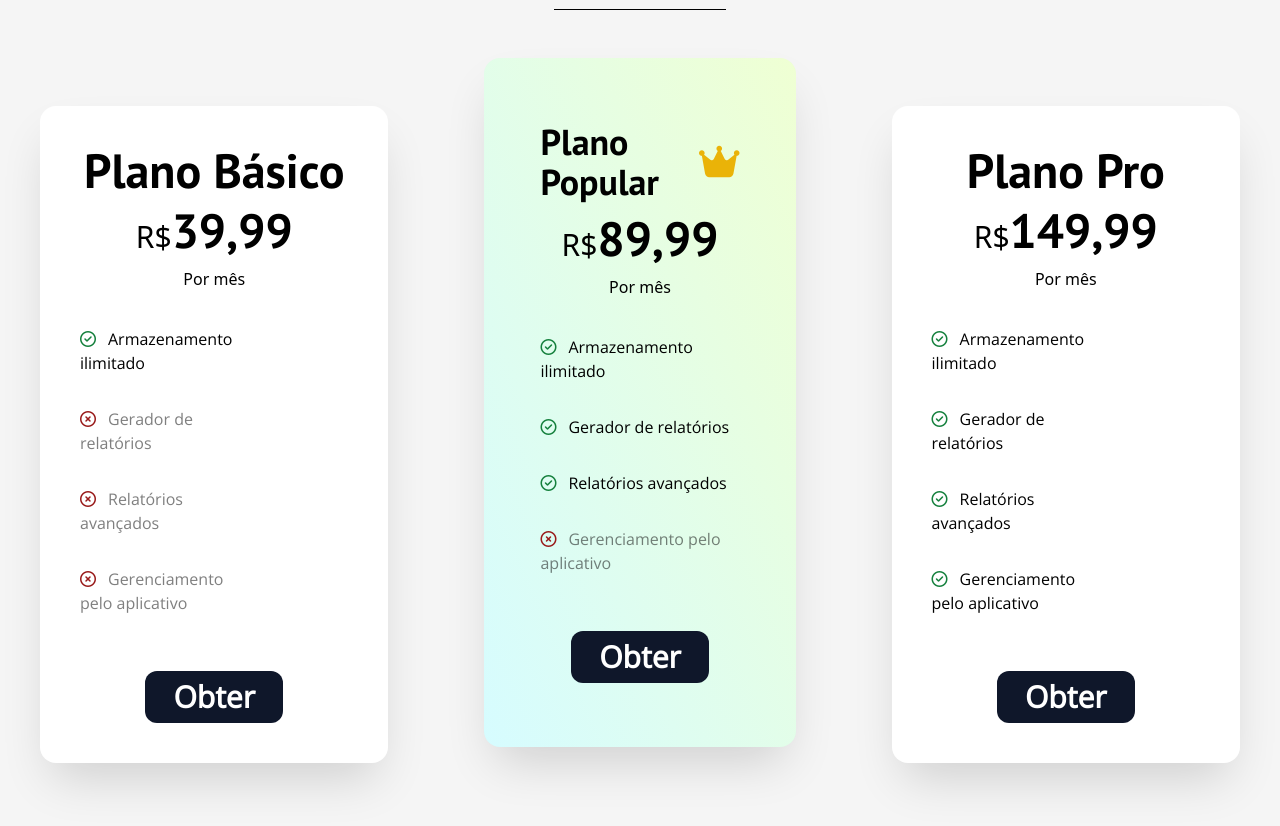
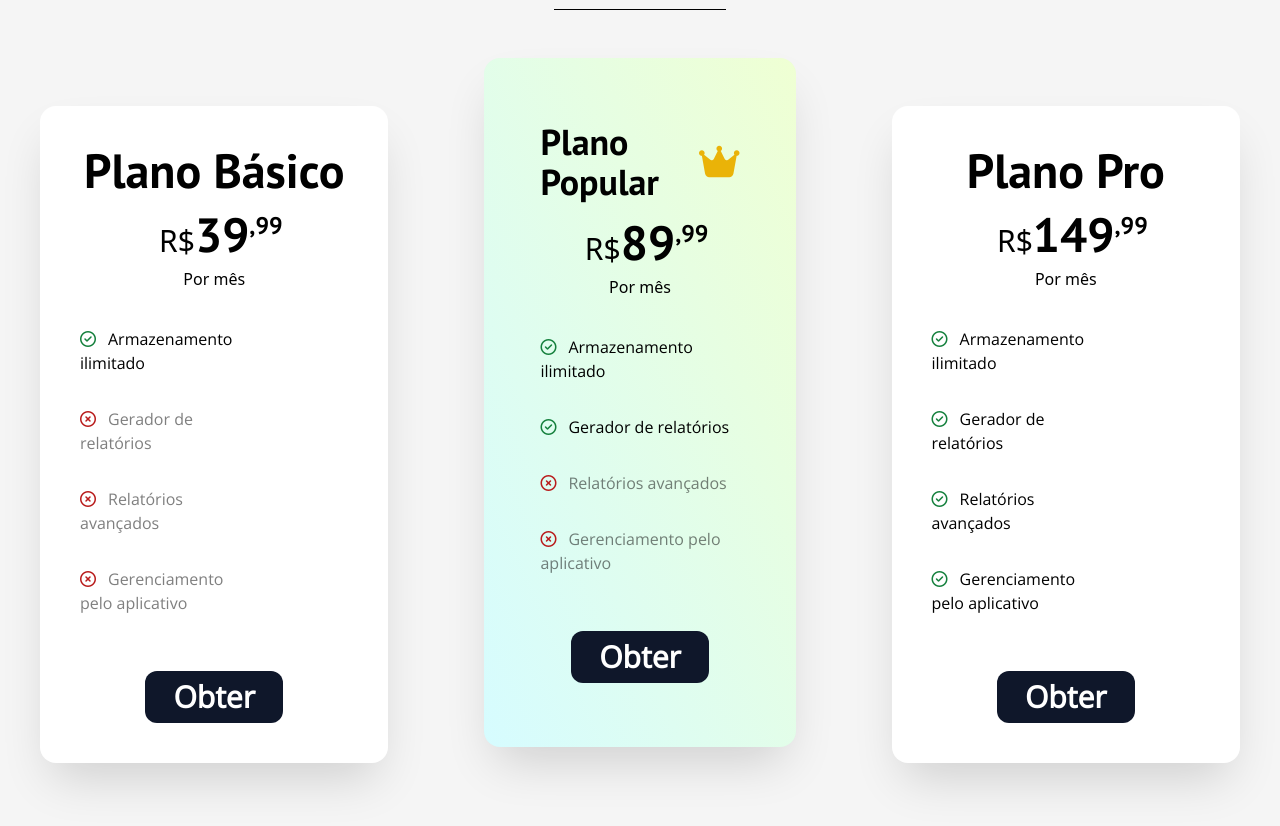
Before and after one commit to StockDo/stockdo, a React (Vite) app: page /registro in a window 1280 px wide. Shown: the part 4080-4906 px from the top of the page. Built offline with nearby package versions, Linux system fonts and the light colour scheme; a web font is replaced by a local one.

Commit message:
update: page access

```diff
--- a/package.json
+++ b/package.json
@@ -15,6 +15,7 @@
     "body-parser": "^1.20.2",
     "cheerio": "^1.0.0-rc.12",
     "express": "^4.18.2",
+    "jsonwebtoken": "^9.0.2",
     "mysql": "^2.18.1",
     "nodemailer": "^6.9.5",
     "react": "^18.2.0",
--- a/src/Router.jsx
+++ b/src/Router.jsx
@@ -1,4 +1,4 @@
-import { Routes, Route } from "react-router-dom";
+import { Routes, Route, Navigate } from "react-router-dom";
 import Home from "./pages/Home";
 import { Suspense, lazy } from "react";
 
@@ -9,6 +9,11 @@ const Termos = lazy(() => import("./pages/Termos/Termos"));
 const Licenca = lazy(() => import("./pages/Termos/Licenca"));
 const Privacidade = lazy(() => import("./pages/Termos/Privacidade"));
 const Signup = lazy(() => import("./pages/UserAuth/Signup"));
+
+const Private = ({ children }) => {
+  const auth = localStorage.getItem("auth");
+  return auth ? children : <Navigate to="/login" />;
+};
 
 export default function Router() {
   return (
@@ -21,8 +26,24 @@ export default function Router() {
         <Route path="/termos" element={<Termos />} />
         <Route path="/licenca" element={<Licenca />} />
         <Route path="/privacidade" element={<Privacidade />} />
-        <Route path="/verification" element={<EmailAuth />} />
-        <Route path="/registro" element={<Register />} />
+
+        <Route
+          path="/verification"
+          element={
+            <Private>
+              <EmailAuth />
+            </Private>
+          }
+        />
+
+        <Route
+          path="/registro"
+          element={
+            <Private>
+              <Register />
+            </Private>
+          }
+        />
       </Routes>
     </Suspense>
   );
--- a/src/components/Planos/Planos.jsx
+++ b/src/components/Planos/Planos.jsx
@@ -9,12 +9,13 @@ export default function Planos() {
       </h1>
       <div className="flex items-center gap-24 mt-10 px-10">
         <div className="flex flex-col items-center p-10 bg-white shadow-2xl shadow-[rgba(0,0,0,0.16)] rounded-2xl mt-10">
-          <div className="flex flex-col items-center gap-3">
+          <div className="flex flex-col items-center">
             <h1 className="font-['PT_Sans'] text-5xl max-xl:text-3xl">
               Plano Básico
             </h1>
-            <h2 className="font-['PT_Sans'] text-5xl">
-              <span className="font-sans text-3xl">R$</span>39,99
+            <h2 className="font-['PT_Sans'] text-5xl mr-5 pt-4 pb-2">
+              <span className="font-sans text-3xl">R$</span>39
+              <span className="text-2xl absolute">,99</span>
             </h2>
             <p>Por mês</p>
           </div>
@@ -24,15 +25,15 @@ export default function Planos() {
               Armazenamento ilimitado
             </li>
             <li className=" text-[rgba(0,0,0,0.5)]">
-              <i className="fa-regular fa-circle-xmark text-red-800 mr-3"></i>
+              <i className="fa-regular fa-circle-xmark text-red-700 mr-3"></i>
               Gerador de relatórios
             </li>
             <li className=" text-[rgba(0,0,0,0.5)]">
-              <i className="fa-regular fa-circle-xmark text-red-800 mr-3"></i>
+              <i className="fa-regular fa-circle-xmark text-red-700 mr-3"></i>
               Relatórios avançados
             </li>
             <li className=" text-[rgba(0,0,0,0.5)]">
-              <i className="fa-regular fa-circle-xmark text-red-800 mr-3"></i>
+              <i className="fa-regular fa-circle-xmark text-red-700 mr-3"></i>
               Gerenciamento pelo aplicativo
             </li>
           </ul>
@@ -43,15 +44,16 @@ export default function Planos() {
           </button>
         </div>
         <div className="flex flex-col px-14 py-16 -translate-y-8 bg-white shadow-2xl shadow-[rgba(0,0,0,0.16)] rounded-2xl mt-10 bg-gradient-to-tr from-[#d6fcff] to-[#efffd3]">
-          <div className="flex flex-col items-center gap-3">
+          <div className="flex flex-col items-center">
             <div className="flex gap-4 items-center">
               <h1 className="font-['PT_Sans'] text-5xl max-2xl:text-4xl">
                 Plano Popular{" "}
               </h1>
               <i className="fa-solid fa-crown text-4xl text-yellow-500"></i>
             </div>
-            <h2 className="font-['PT_Sans'] text-5xl">
-              <span className="font-sans text-3xl">R$</span>89,99
+            <h2 className="font-['PT_Sans'] text-5xl mr-5 pt-4 pb-2">
+              <span className="font-sans text-3xl">R$</span>89
+              <span className="text-2xl absolute">,99</span>
             </h2>
             <p>Por mês</p>
           </div>
@@ -64,12 +66,12 @@ export default function Planos() {
               <i className="fa-regular fa-circle-check text-green-700 mr-3"></i>
               Gerador de relatórios
             </li>
-            <li>
-              <i className="fa-regular fa-circle-check text-green-700 mr-3"></i>
+            <li className="text-[rgba(0,0,0,0.5)]">
+              <i className="fa-regular fa-circle-xmark text-red-700 mr-3"></i>
               Relatórios avançados
             </li>
             <li className=" text-[rgba(0,0,0,0.5)]">
-              <i className="fa-regular fa-circle-xmark text-red-800 mr-3"></i>
+              <i className="fa-regular fa-circle-xmark text-red-700 mr-3"></i>
               Gerenciamento pelo aplicativo
             </li>
           </ul>
@@ -80,10 +82,11 @@ export default function Planos() {
           </button>
         </div>
         <div className="flex flex-col p-10 bg-white shadow-2xl shadow-[rgba(0,0,0,0.16)] rounded-2xl mt-10">
-          <div className="flex flex-col items-center gap-3">
+          <div className="flex flex-col items-center">
             <h1 className="font-['PT_Sans'] text-5xl">Plano Pro</h1>
-            <h2 className="font-['PT_Sans'] text-5xl">
-              <span className="font-sans text-3xl">R$</span>149,99
+            <h2 className="font-['PT_Sans'] text-5xl mr-5 pt-4 pb-2">
+              <span className="font-sans text-3xl">R$</span>149
+              <span className="text-2xl absolute">,99</span>
             </h2>
             <p>Por mês</p>
           </div>
--- a/src/pages/Register.jsx
+++ b/src/pages/Register.jsx
@@ -20,7 +20,8 @@ export default function Register() {
     cidade: "",
     estado: "",
   });
-  const [validatedFields, setValidatedFields] = useState({
+  const [validatedFields, setValidatedFields] = useState([
+    {
       nome_empresa: true,
       nome_prop: true,
       cpf: true,
@@ -33,7 +34,8 @@ export default function Register() {
       complemento: true,
       cidade: true,
       estado: true,
-  });
+    },
+  ]);
   const [cepError, setCepError] = useState(false);
   useEffect(() => {
     axios.get(`https://viacep.com.br/ws/${formData.cep}/json/`).then((res) => {
@@ -47,6 +49,13 @@ export default function Register() {
           bairro: res.data.bairro,
           estado: res.data.uf,
         });
+        setValidatedFields({
+          ...validatedFields,
+          cidade: true,
+          rua: true,
+          bairro: true,
+          estado: true,
+        });
         setCepError(false);
       }
     });
@@ -54,6 +63,14 @@ export default function Register() {
 
   const userInput = (e) => {
     const { name, value } = e.target;
+    let formatCpf;
+    if (name == "cpf") {
+      formatCpf = value
+        .replace(/[a-zA-Z\s]/, "")
+        .replace(/(\d{3})(\d{3})(\d{3})(\d{2})/, "$1.$2.$3-$4")
+        .slice(0, 14);
+    }
+
     setValidatedFields({
       ...validatedFields,
       [name]: true,
@@ -61,6 +78,7 @@ export default function Register() {
     setFormData({
       ...formData,
       [name]: value,
+      cpf: formatCpf,
     });
   };
 
@@ -75,36 +93,13 @@ export default function Register() {
       ...formData,
       cep: format,
     });
-  };
-
-  const cpfInput = (e) => {
-    const value = e.target.value;
-    const format = value
-      .replace(/[a-zA-Z\s]/, "")
-      .replace(/(\d{3})(\d{3})(\d{3})(\d{2})/, "$1.$2.$3-$4")
-      .slice(0, 14);
-    setFormData({
-      ...formData,
-      cpf: format,
+    setValidatedFields({
+      ...validatedFields,
+      cep: true,
     });
   };
 
   const handleSubmit = (e) => {
-    let isValid = true;
-    if (
-      formData.nome_empresa === "" ||
-      formData.nome_prop === "" ||
-      formData.cpf === "" ||
-      formData.tel_cel === "" ||
-      formData.contato === "" ||
-      formData.cep === "" ||
-      formData.rua === "" ||
-      formData.numero === "" ||
-      formData.cidade === "" ||
-      formData.estado === ""
-    ) {
-      isValid = false;
-    }
     const formDataValues = [
       "nome_empresa",
       "nome_prop",
@@ -131,8 +126,9 @@ export default function Register() {
       ...validatedFields,
       ...dataValues,
     });
-    if (isValid === false) {
-      e.preventDefault();
+    for (const key in validatedFields) {
+      const element = validatedFields[key]
+
     }
   };
   return (
@@ -195,7 +191,7 @@ export default function Register() {
                 onChange={userInput}
                 placeholder="Nome do proprietário"
                 className={`border border-neutral-300 p-3 outline-none ${
-                  validatedFields.rua === false
+                  validatedFields.nome_prop === false
                     ? "animate__animated animate__shakeX border-red-600"
                     : "focus:border-orange-400"
                 }`}
@@ -219,7 +215,7 @@ export default function Register() {
                 type="text"
                 name="cpf"
                 value={formData.cpf}
-                onChange={cpfInput}
+                onChange={userInput}
                 placeholder="CPF do proprietário"
                 className={`border border-neutral-300 p-3 outline-none ${
                   validatedFields.cpf === false
@@ -306,7 +302,9 @@ export default function Register() {
                   id="local"
                   placeholder="CEP"
                   className={`border border-neutral-300 p-3 outline-none ${
-                    validatedFields.cep === false || cepError
+                    validatedFields.cep === false
+                      ? "animate__animated animate__shakeX border-red-600"
+                      : cepError
                       ? "animate__animated animate__shakeX text-red-600 border-red-600"
                       : "focus:border-orange-400"
                   }`}
--- a/src/pages/UserAuth/Login.jsx
+++ b/src/pages/UserAuth/Login.jsx
@@ -7,6 +7,10 @@ import Navbar from "../../components/Navbar/Navbar";
 import Footer from "../../components/Footer/Footer";
 
 export default function Login() {
+  const [formData, setFormData] = useState({
+    cnpj: "",
+    pass: "",
+  });
   const navigate = useNavigate();
 
   return (
@@ -35,11 +39,22 @@ export default function Login() {
             <form
               action="/login_submit"
               method="post"
+              onSubmit={(e) => {
+                e.preventDefault();
+                localStorage.setItem("auth", "true");
+              }}
               className="flex flex-col mt-5 font-['Open_Sans']"
               autoComplete="on">
               <label htmlFor="cnpj">CNPJ</label>
               <input
                 type="text"
+                value={formData.cnpj}
+                onChange={(e) =>
+                  setFormData({
+                    ...formData,
+                    cnpj: e.target.value,
+                  })
+                }
                 name="cnpj"
                 id="cnpj"
                 className={`mb-5 mt-1 border border-[rgba(0,0,0,0.25)] pl-2 pr-44 py-2 rounded-md outline-none focus:border-orange-400 `}
@@ -49,6 +64,13 @@ export default function Login() {
               <input
                 type="password"
                 name="pass"
+                value={formData.pass}
+                onChange={(e) =>
+                  setFormData({
+                    ...formData,
+                    pass: e.target.value,
+                  })
+                }
                 id="password"
                 className={`mb-5 mt-1 border border-[rgba(0,0,0,0.25)] pl-2 pr-2 py-2 rounded-md outline-none focus:border-orange-400 `}
               />
```
Also changed, not shown: 1 other file (tests, documents, lock files or other folders). Lines whose indentation alone changed are shown as unchanged.
